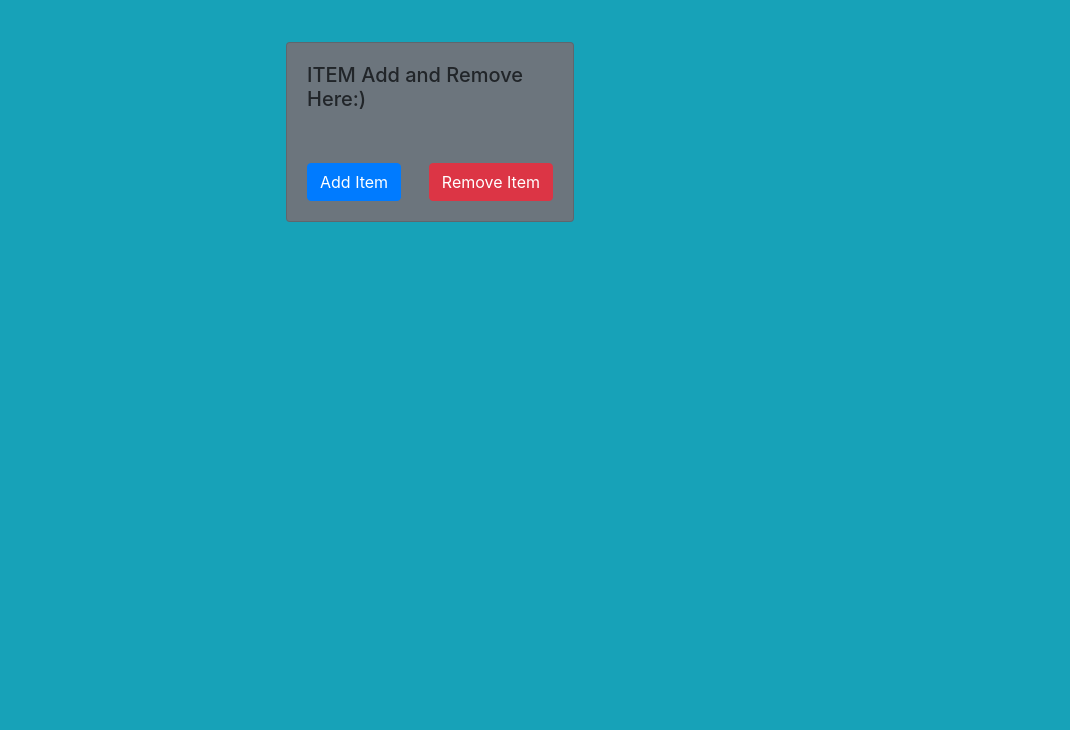
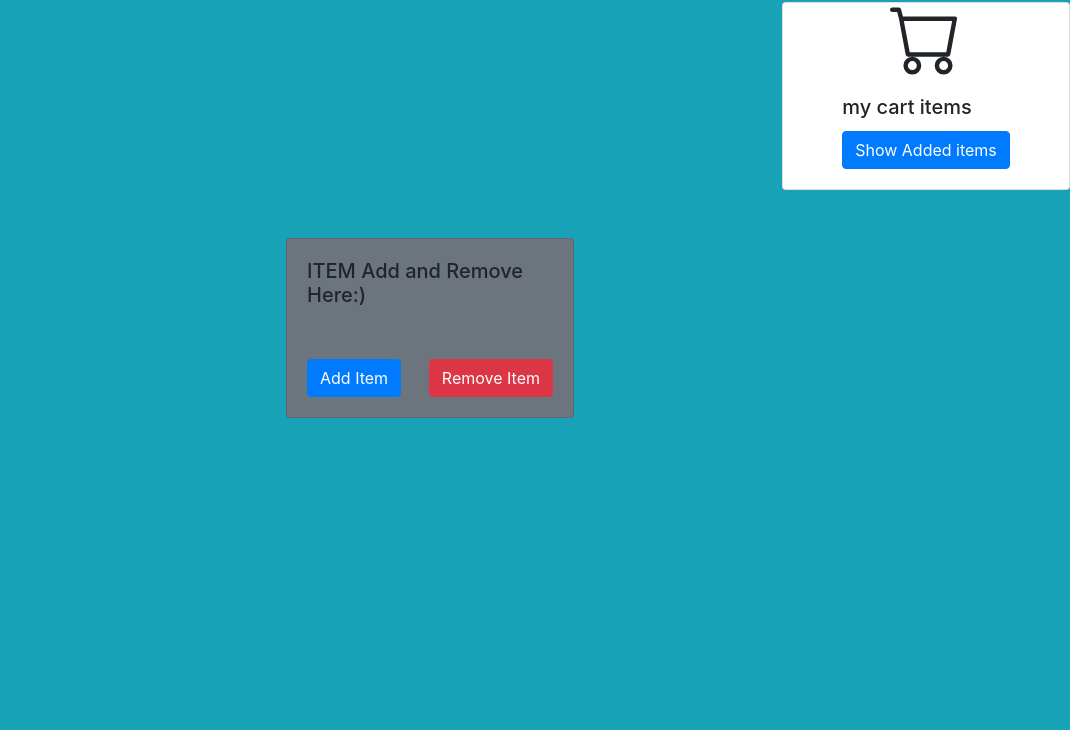
Before and after one commit to iamakshaypandey/createcard, a plain HTML site: page task-1/index.html in a window 1280 px wide. Shown: the part 70-800 px from the top of the page, without its empty margins (210-1280 px from the left). Drawn offline with nearby package versions, Linux system fonts and the light colour scheme; no server answers.

Commit message:
add data

```diff
--- a/task-1/app.js
+++ b/task-1/app.js
@@ -1,5 +1,8 @@
 const addBtn = document.querySelector('.add-item')
 const removeBtn = document.querySelector('.remove-item')
+const showBtn = document.querySelector('.show-item-btn')
+
+
 
 
 const titlArray =[]
@@ -11,6 +14,7 @@ const data1 = async function(){
     });
     return titlArray
 }
+
 
 const getData = async function(){
     const allTitle = await data1()
@@ -29,6 +33,9 @@ const getData = async function(){
     }
 }
 getData()
+
+// showBtn.addEventListener('click',getDataAdded)
+
 
 
 const removeData = function(){
--- a/task-1/index.html
+++ b/task-1/index.html
@@ -13,6 +13,24 @@
   <body class="bg-info">
     <main class="">
       <h1 class="d-flex justify-content-center align-items-center mt-2 pt-2 font-italic">Create Item And Remove Inside a Card</h1>
+      <!-- <div>
+        <svg xmlns="http://www.w3.org/2000/svg" width="16" height="16" fill="currentColor" class="bi bi-cart" viewBox="0 0 16 16">
+          <path d="M0 1.5A.5.5 0 0 1 .5 1H2a.5.5 0 0 1 .485.379L2.89 3H14.5a.5.5 0 0 1 .491.592l-1.5 8A.5.5 0 0 1 13 12H4a.5.5 0 0 1-.491-.408L2.01 3.607 1.61 2H.5a.5.5 0 0 1-.5-.5zM3.102 4l1.313 7h8.17l1.313-7H3.102zM5 12a2 2 0 1 0 0 4 2 2 0 0 0 0-4zm7 0a2 2 0 1 0 0 4 2 2 0 0 0 0-4zm-7 1a1 1 0 1 1 0 2 1 1 0 0 1 0-2zm7 0a1 1 0 1 1 0 2 1 1 0 0 1 0-2z"/>
+        </svg>
+      </div> -->
+      <section class="d-flex align-items-end justify-content-end">
+        <div class="card d-flex align-items-center" style="width: 18rem;">
+          <svg xmlns="http://www.w3.org/2000/svg" width="16" height="16" fill="currentColor" class="card-img-top w-25 h-25 bi bi-cart" viewBox="0 0 16 16">
+            <path d="M0 1.5A.5.5 0 0 1 .5 1H2a.5.5 0 0 1 .485.379L2.89 3H14.5a.5.5 0 0 1 .491.592l-1.5 8A.5.5 0 0 1 13 12H4a.5.5 0 0 1-.491-.408L2.01 3.607 1.61 2H.5a.5.5 0 0 1-.5-.5zM3.102 4l1.313 7h8.17l1.313-7H3.102zM5 12a2 2 0 1 0 0 4 2 2 0 0 0 0-4zm7 0a2 2 0 1 0 0 4 2 2 0 0 0 0-4zm-7 1a1 1 0 1 1 0 2 1 1 0 0 1 0-2zm7 0a1 1 0 1 1 0 2 1 1 0 0 1 0-2z"/>
+          </svg>
+          <!-- <img class="card-img-top" src="..." alt="Card image cap"> -->
+          <div class="card-body">
+            <h5 class="card-title">my cart items</h5>
+            <!-- <p class="card-text">Some quick example text to build on the card title and make up the bulk of the card's content.</p> -->
+            <a href="#" class="btn btn-primary show-item-btn">Show Added items</a>
+          </div>
+        </div>
+      </section>
       <section class="d-flex justify-content-center align-items-center mt-4 pt-4 ">
       <div class="card bg-secondary" style="width: 18rem;">
         <!-- <img class="card-img-top" src="..." alt="Card image cap"> -->
```
